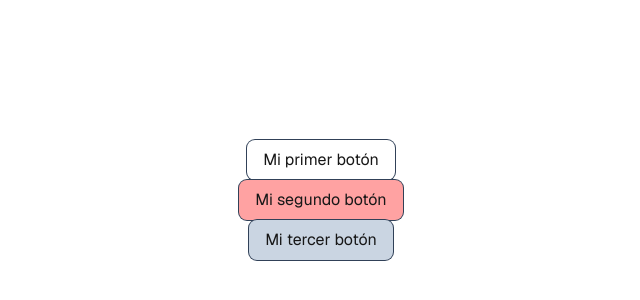
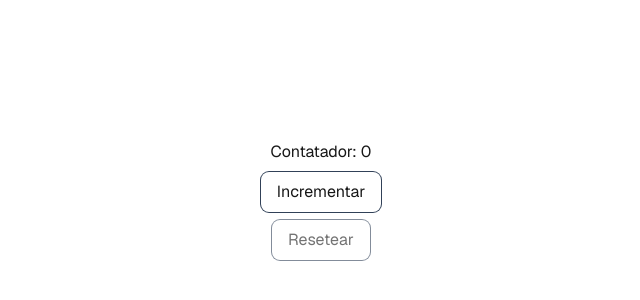
Before and after one commit to DanielSintimbrean/iniciacion-react-nextjs, a Next.js app: page / in a window 1280 px wide. Shown: the part 200-500 px from the top of the page, without its empty margins (319-959 px from the left). Built offline with nearby package versions, Linux system fonts and the light colour scheme.

Commit message:
04 - useState Final

```diff
--- a/src/app/page.tsx
+++ b/src/app/page.tsx
@@ -1,3 +1,4 @@
+import { Counter } from "../components/counter";
 import { Button } from "../components/button";
 
 export default function Home() {
@@ -7,9 +8,10 @@ export default function Home() {
         {/**
          * - Utiliza el componente con diferentes textos y variants
          */}
-        <Button>Mi primer botón</Button>
+        {/* <Button>Mi primer botón</Button>
         <Button variant="red">Mi segundo botón</Button>
-        <Button variant="gray">Mi tercer botón</Button>
+        <Button variant="gray">Mi tercer botón</Button> */}
+        <Counter />
       </main>
     </div>
   );
--- a/src/components/counter.tsx
+++ b/src/components/counter.tsx
@@ -1,3 +1,6 @@
+"use client";
+
+import { useState } from "react";
 /**
  * Utilizar useState para crear un contador
  *
@@ -10,15 +13,25 @@
  */
 
 export function Counter() {
-  // TODO: Crear el estado usando useState
+  const [counter, setCounter] = useState(0);
+
+  function increment() {
+    setCounter((c) => c + 1);
+  }
+
+  function reset() {
+    setCounter(0);
+  }
 
   return (
     <div className="flex flex-col items-center justify-center gap-2">
-      {/* TODO: Mostrar el valor del contador */}
+      <span>Contatador: {counter}</span>
 
-      {/* TODO: Botón para incrementar el contador */}
+      <button onClick={increment}>Incrementar</button>
 
-      {/* TODO: Botón para resetear el contador */}
+      <button disabled={counter == 0} onClick={reset}>
+        Resetear
+      </button>
     </div>
   );
 }
```
